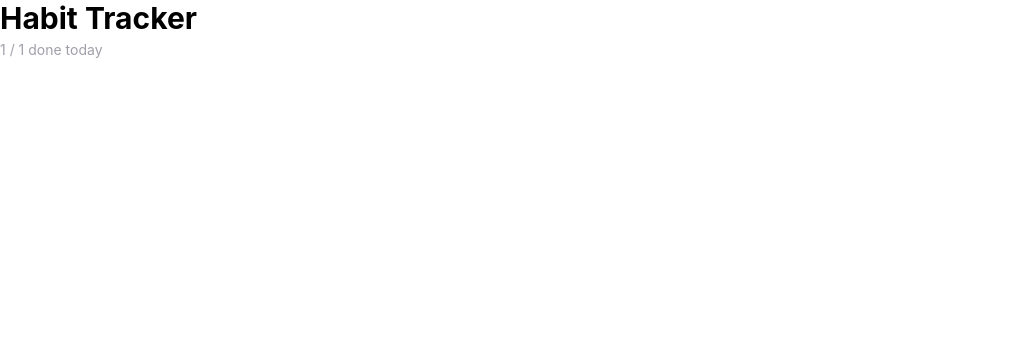
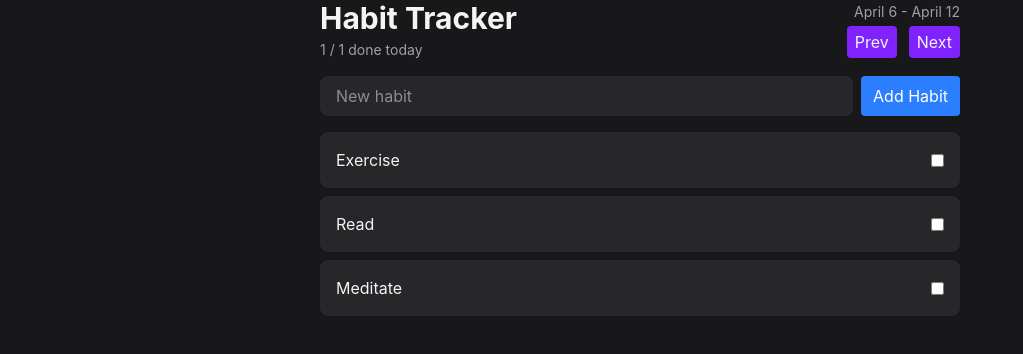
Before and after one commit to AtomOpera/react-habit-tracker, a React (Vite) app: page / in a window 1280 px wide. Shown: the top 354 px of the page, without its empty margins (0-1023 px from the left). Built offline with nearby package versions, Linux system fonts and the light colour scheme.

Commit message:
Add initial part of body

```diff
--- a/src/App.tsx
+++ b/src/App.tsx
@@ -1,7 +1,11 @@
+import { Button } from "./Components/Button";
+
 export default function App() {
   return (
-    <div className="App">
+    <div className="max-w-2xl mx-auto px-4 flex flex-col gap-4">
       <Header />
+      <HabitForm />
+      <HabitList/>
     </div>
   );
 }
@@ -13,7 +17,72 @@ function Header() {
         <h1 className="text-3xl font-bold">Habit Tracker</h1>
         <span className="text-zinc-400 text-sm">1 / 1 done today</span>
       </div>
-      <div> </div>
+      <div className="flex flex-col gap-1 items-end">
+        <span className="text-zinc-400 text-sm">April 6 - April 12</span>
+        <div className="flex items-center gap-3">
+          <Button>Prev</Button>
+          <Button>Next</Button>
+        </div>
+      </div>
     </header>
   );
 }
+
+function HabitForm() {
+  return (
+    <form className="flex gap-2">
+      <input
+        type="text"
+        placeholder="New habit"
+        className="flex-1 rounded-lg bg-zinc-800
+        px-4 py-2 outline-none focus-visible:ring-2
+        focus-visible:ring-violet-500"
+      />
+      <button
+        type="submit"
+        className="bg-blue-500 text-white rounded px-3 py-2"
+      >
+        Add Habit
+      </button>
+    </form>
+  );
+}
+
+function HabitList() {
+  const habits = [
+    { id: "1", name: "Exercise" },
+    { id: "2", name: "Read" },
+    { id: "3", name: "Meditate" }
+  ];
+  return (
+    <ul className="flex flex-col gap-2">
+      {habits.map((habit) => (
+        <li key={habit.id} className="flex items-center justify-between bg-zinc-800 p-4 rounded-lg">
+          <span>{habit.name}</span>
+          <input type="checkbox" />
+        </li>
+      ))}
+    </ul>
+  );
+}
+
+type HabitItemProps = {
+  habit: {
+    id: string;
+    name: string;
+  };
+};
+
+function HabitItem({ habit }: HabitItemProps) {
+  return (
+    <div className="rounded-x1 bg-zinc-800 p-4 flex flex-col gap-3">
+      <div className="flex items-center justify-between">
+        <div className="flex items-center gap-3">
+          <span className="font-medium">{habit.name}</span>
+          <span className="text-sm text-amber-400">🔥 3</span>
+        </div>
+        <Button>Delete</Button>
+      </div>
+    </div>
+  );
+}
--- /dev/null
+++ b/src/Components/Button.tsx
@@ -0,0 +1,14 @@
+import type { ReactNode } from "react"
+
+export type ButtonProps = {
+    children: ReactNode
+}
+
+export function Button({children}: ButtonProps) {
+    return <button className="
+    bg-violet-600
+    hover:bg-violet-500
+    transition-colors
+    rounded px-2 py-1 disabled:opacity-30
+    disabled:cursor-not-allowedß">{children}</button>
+}
--- a/src/index.css
+++ b/src/index.css
@@ -1 +1,6 @@
 @import "tailwindcss";
+
+body {
+  background-color: var(--color-zinc-900);
+  color: var(--color-zinc-100);
+}
```
Also changed, not shown: 2 other files (tests, documents, lock files or other folders).
